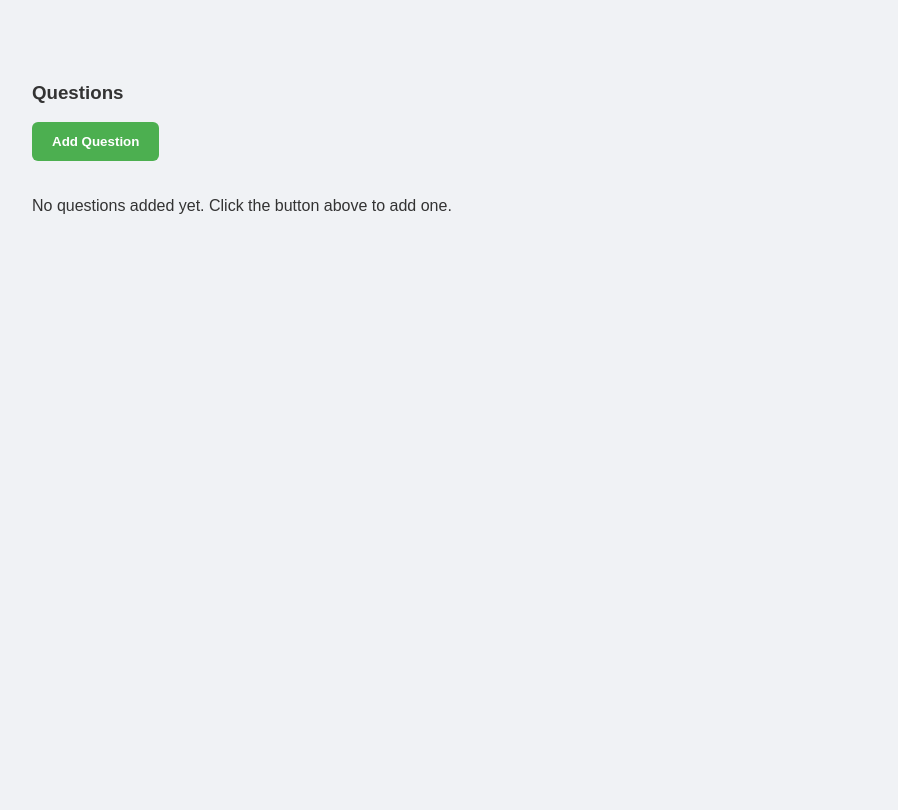
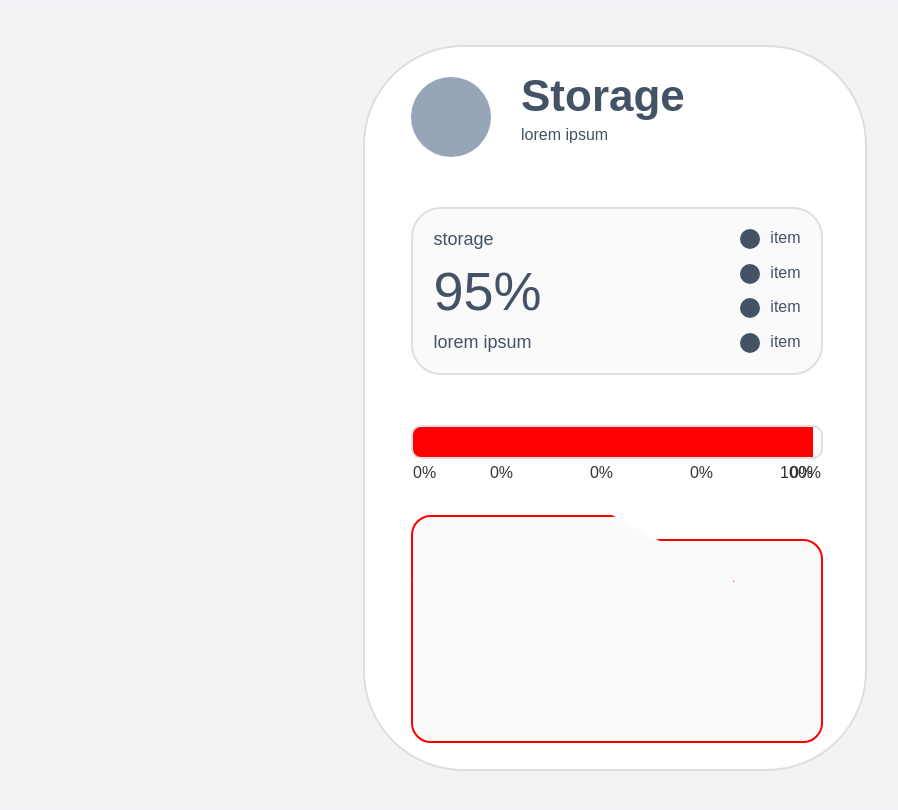
Before and after one commit to VenkatRaman3103/Components, a React (Create React App) app in the folder storage/: page / in a window 1280 px wide. Shown: the top 810 px of the page, without its empty margins (33-931 px from the left). Built offline with nearby package versions, Linux system fonts and the light colour scheme.

Commit message:
update layout

```diff
--- a/storage/src/App.js
+++ b/storage/src/App.js
@@ -5,8 +5,8 @@ import Storage from './Components/Storage/Storage';
 function App() {
   return (
     <div className="App">
-      {/* <Storage/>  */}
-      <AdminPanel/>
+      <Storage/>
+      {/* <AdminPanel/> */}
     </div>
   );
 }
--- a/storage/src/Components/Storage/Storage.js
+++ b/storage/src/Components/Storage/Storage.js
@@ -29,10 +29,7 @@ const Storage = () => {
                     <div class="folder-body"></div>
                 </div>
             </div>
-
-
         </div>
-        // <h1>hello world</h1>
     )
 }
 
--- a/storage/src/Components/Storage/Storage.scss
+++ b/storage/src/Components/Storage/Storage.scss
@@ -9,7 +9,7 @@
     background-color: #f3f3f3;
 
     .storage-container {
-        height: 90vh;
+        // height: 90vh;
         width: 60vh;
         background-color: #ffff;
         border: 2px solid #DCE0E4;
@@ -21,13 +21,14 @@
         align-items: center;
         justify-content: space-between;
 
+        padding: 30px 10px 30px 10px;
+
         .storage-wrapper {
             width: 85%;
             height: auto;
 
             display: flex;
             flex-direction: column;
-            // justify-content: space-between;
             gap: 50px;
 
             .header-container {
@@ -162,7 +163,6 @@
                 border: 2px solid #DCE0E4;
 
                 display: flex;
-                // overflow: hidden;
                 position: relative;
 
                 &::before {
@@ -196,25 +196,26 @@
                         border-top-left-radius: 8px;
                         border-bottom-left-radius: 8px;
                     }
-
-
                 }
             }
         }
 
         .folder {
-            width: 90%;
+            width: 85%;
             height: 200px;
             position: relative;
 
+            margin-top: 80px;
+
             .folder-tab {
-                width: 120px;
+                width: 320px;
                 height: 100px;
-                background-color: #f4d03f;
+                background-color: #FAFAFA;
                 position: absolute;
                 top: -24px;
                 left: 0px;
-                border-radius: 10px;
+                border-radius: 20px;
+                border: 2px solid red;
 
                 clip-path: polygon(0 0, 62% 0, 100% 64%, 0 63%);
             }
@@ -222,8 +223,10 @@
             .folder-body {
                 width: 100%;
                 height: 100%;
-                background-color: #f4d03f;
-                border-radius: 0 10px 10px 10px;
+                background-color: #FAFAFA;
+                border-radius: 0 20px 20px 20px;
+
+                 border: 2px solid red;
             }
 
         }
```
Also changed, not shown: 1 other file (tests, documents, lock files or other folders).
